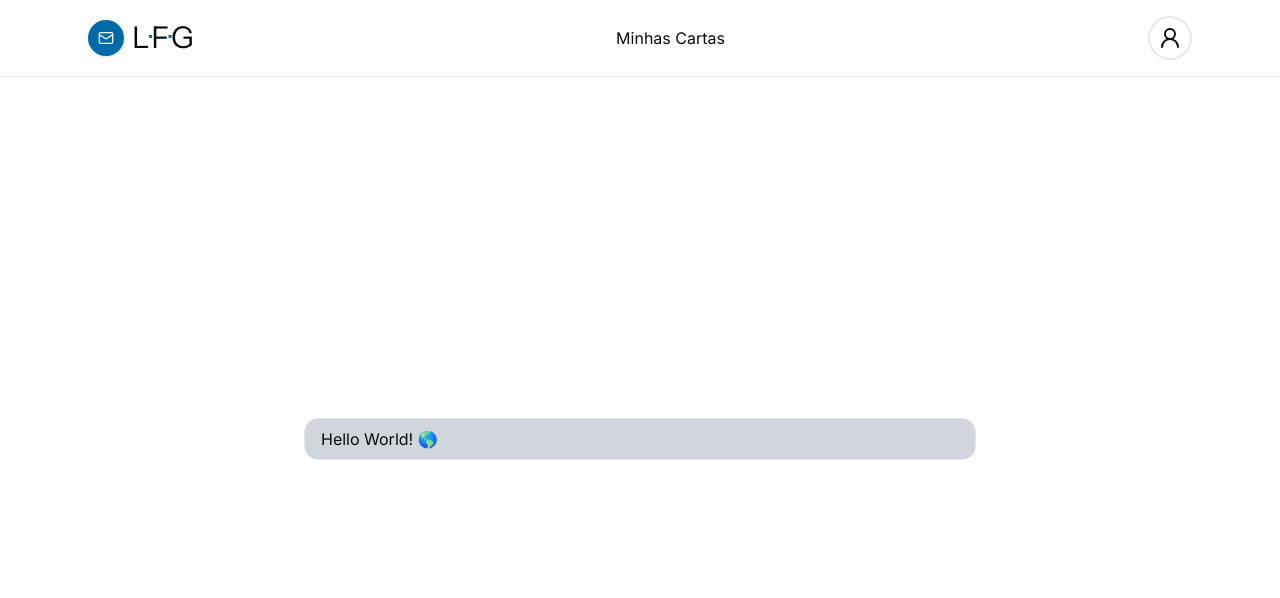
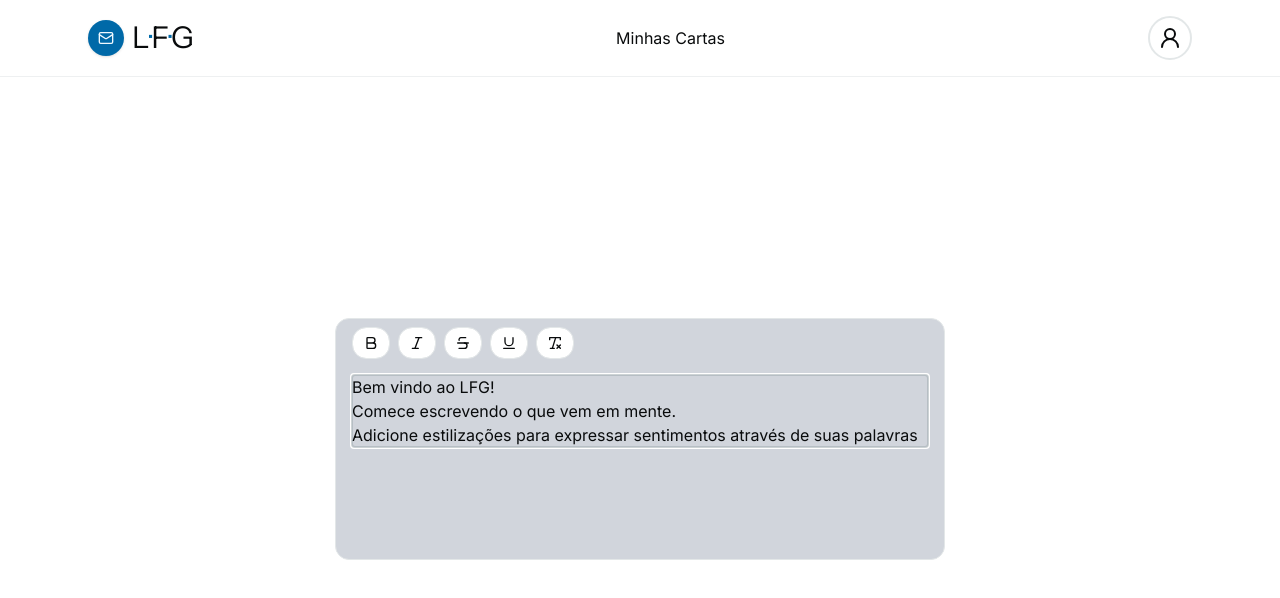
Before and after one commit to caio1213pgm/letters-for-g, a Next.js app: page /dashboard in a window 1280 px wide. Shown: the top 598 px of the page. Built offline with nearby package versions, Linux system fonts and the light colour scheme; no server answers.

Commit message:
feat: create toolbar for editor controls with minimal features and implement in editor

```diff
--- a/package.json
+++ b/package.json
@@ -12,6 +12,8 @@
     "@hookform/resolvers": "^5.4.0",
     "@prisma/adapter-pg": "^7.8.0",
     "@prisma/client": "^7.8.0",
+    "@tiptap/extension-heading": "^3.26.0",
+    "@tiptap/extension-text-style": "^3.26.0",
     "@tiptap/pm": "^3.26.0",
     "@tiptap/react": "^3.26.0",
     "@tiptap/starter-kit": "^3.26.0",
--- a/src/components/editor/Tiptap.tsx
+++ b/src/components/editor/Tiptap.tsx
@@ -1,17 +1,30 @@
 "use client";
 
+import Heading from "@tiptap/extension-heading";
+import { TextStyleKit } from "@tiptap/extension-text-style";
 import { EditorContent, useEditor } from "@tiptap/react";
 import StarterKit from "@tiptap/starter-kit";
+import EditorControls from "./editorControls";
 
 const Tiptap = () => {
   const editor = useEditor({
-    extensions: [StarterKit],
-    content: "<p>Hello World! 🌎️</p>",
+    extensions: [StarterKit, Heading, TextStyleKit],
+    content: `
+    <h2>Bem vindo ao LFG!</h2>
+    <p>Comece escrevendo o que vem em mente.</p>
+    <p>Adicione estilizações para expressar sentimentos através de suas palavras</p>
+    `,
     // Don't render immediately on the server to avoid SSR issues
     immediatelyRender: false,
+    autofocus: true,
   });
 
-  return <EditorContent editor={editor} />;
+  return (
+    <div className="flex flex-col min-h-56 gap-4 w-xs sm:w-xl">
+      <EditorControls editor={editor} />
+      <EditorContent editor={editor} className="h-full" />
+    </div>
+  );
 };
 
 export default Tiptap;
--- /dev/null
+++ b/src/components/editor/editorControls.tsx
@@ -0,0 +1,63 @@
+"use client";
+import { Editor } from "@tiptap/react";
+import {
+  Bold,
+  Italic,
+  RemoveFormatting,
+  Strikethrough,
+  Underline,
+} from "lucide-react";
+import { Button } from "../ui/button";
+interface EditorControlsProps {
+  editor: Editor | null;
+}
+
+export default function EditorControls({ editor }: EditorControlsProps) {
+  return (
+    <div className="w-full">
+      <div className="flex gap-2 items-center">
+        <Button
+          variant="outline"
+          onClick={() => {
+            editor?.chain().focus().toggleBold().run();
+          }}
+          className={editor?.isActive("bold") ? "is-active" : "is-active"}
+        >
+          <Bold />
+        </Button>
+        <Button
+          variant="outline"
+          onClick={() => {
+            editor?.chain().focus().toggleItalic().run();
+          }}
+        >
+          <Italic />
+        </Button>
+        <Button
+          variant="outline"
+          onClick={() => {
+            editor?.chain().focus().toggleStrike().run();
+          }}
+        >
+          <Strikethrough />
+        </Button>
+        <Button
+          variant="outline"
+          onClick={() => {
+            editor?.chain().focus().toggleUnderline().run();
+          }}
+        >
+          <Underline />
+        </Button>
+        <Button
+          variant="outline"
+          onClick={() => {
+            editor?.chain().focus().unsetAllMarks().run();
+          }}
+        >
+          <RemoveFormatting />
+        </Button>
+      </div>
+    </div>
+  );
+}
--- a/src/components/teste.tsx
+++ b/src/components/teste.tsx
@@ -6,7 +6,7 @@ export default function TesteLogOff() {
   const { data } = useSession();
   return (
     <div className="flex gap-4 w-full">
-      <div className="border w-2xl px-4 py-2 bg-gray-300 rounded-lg">
+      <div className="border px-4 py-2 bg-gray-300 rounded-lg">
         <Tiptap />
       </div>
     </div>
```
Also changed, not shown: 1 other file (tests, documents, lock files or other folders).
